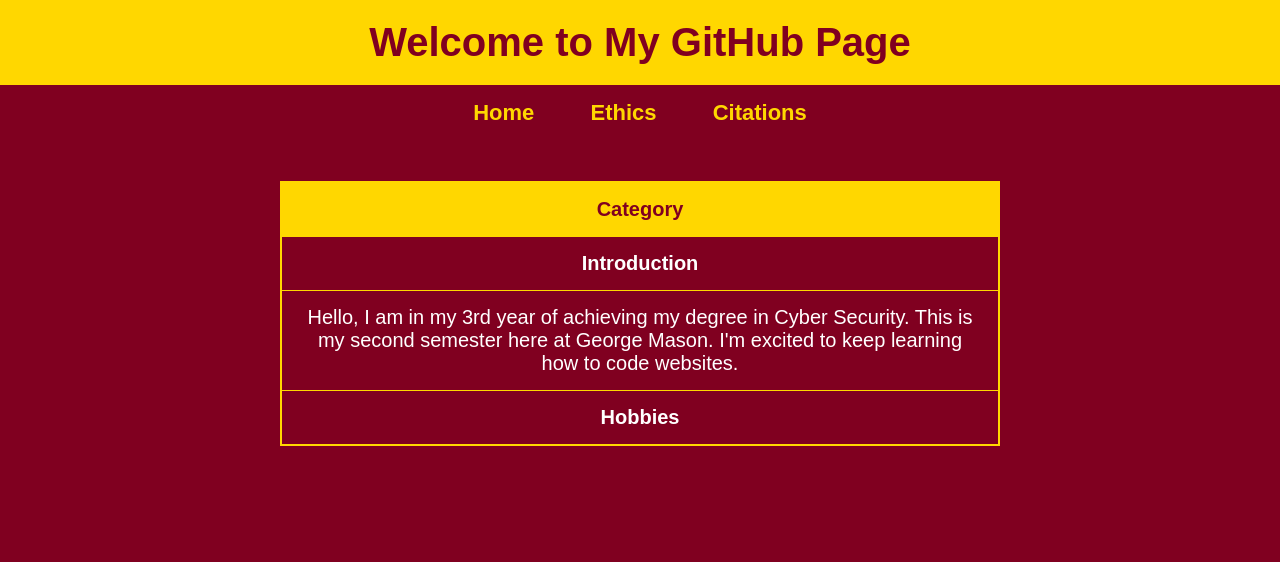
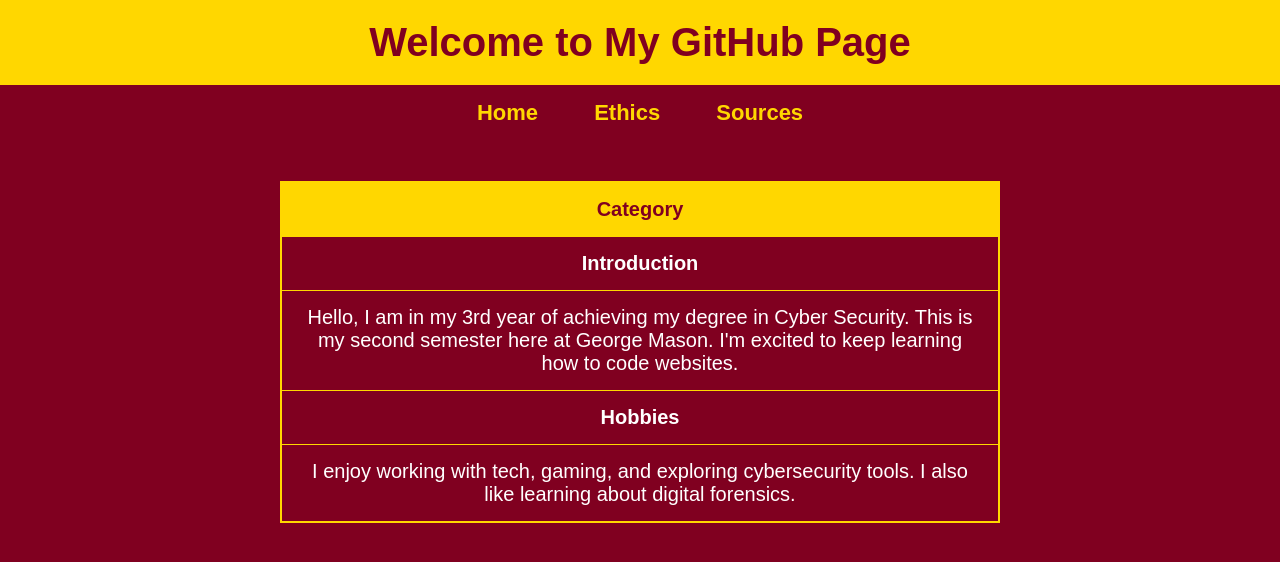
Before and after one commit to Brajal1/BrandonJal, a plain HTML site: page index.html in a window 1280 px wide. Drawn offline with Linux system fonts and the light colour scheme.

Commit message:
Update index.html

```diff
--- a/index.html
+++ b/index.html
@@ -66,7 +66,7 @@
   <nav>
     <a href="index.html">Home</a>
     <a href="ethics.html">Ethics</a>
-    <a href="sources.html">Citations</a>
+    <a href="sources.html">Sources</a>
   </nav>
 
   <main>
@@ -83,6 +83,9 @@
       <tr>
         <td><strong>Hobbies</strong></td>
       </tr>
+      <tr>
+        <td>I enjoy working with tech, gaming, and exploring cybersecurity tools. I also like learning about digital forensics.</td>
+      </tr>
     </table>
   </main>
 
```
